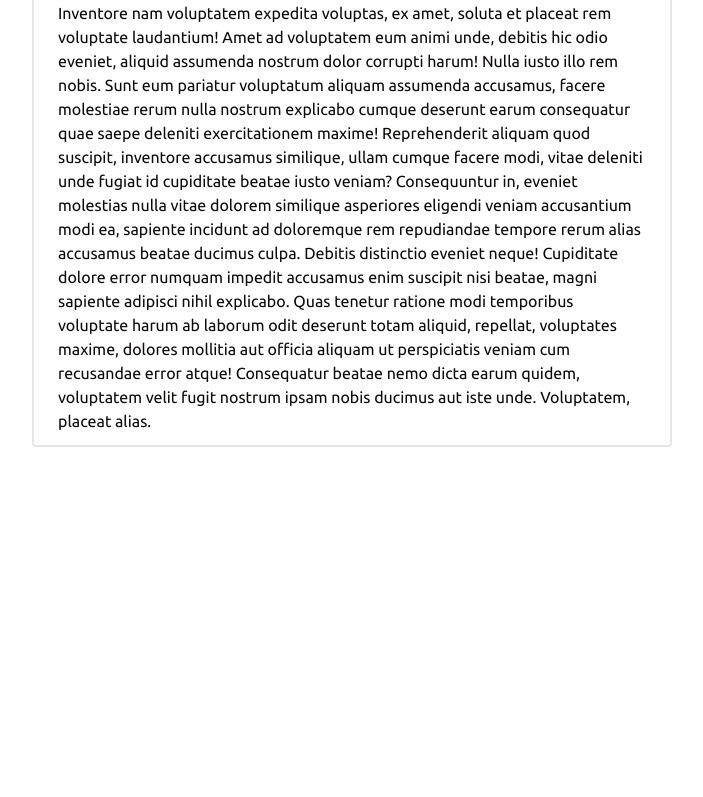
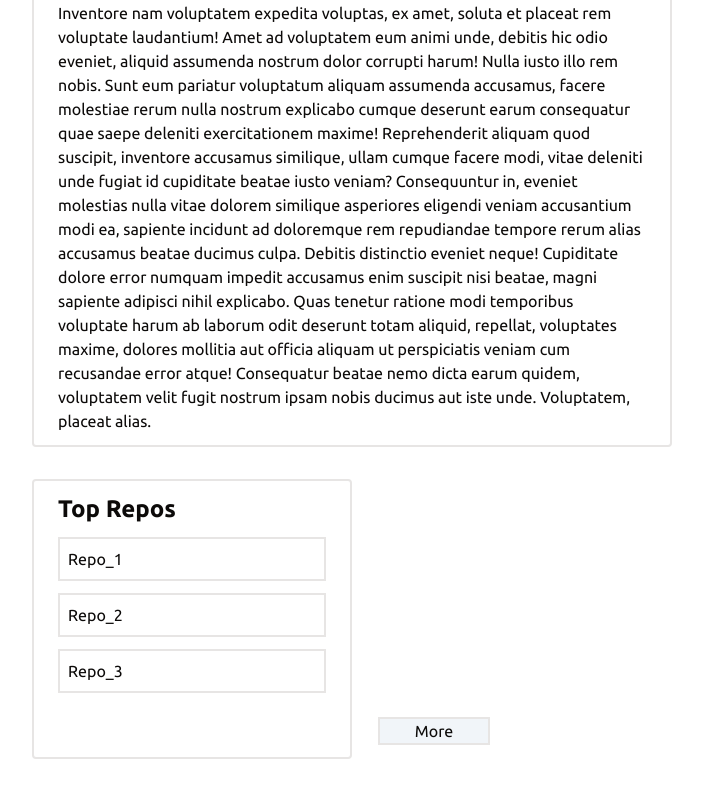
Before and after one commit to thtauhid/open-profile, a React (Vite) app: page /profile/1 in a window 1280 px wide. Shown: the part 301-1098 px from the top of the page, without its empty margins (288-991 px from the left). Before the commit the page ends 820 px from the top, so only its background shows below. Built offline with nearby package versions, Linux system fonts and the light colour scheme.

Commit message:
Added a simple Top Repos component in pages

```diff
--- /dev/null
+++ b/src/pages/Profile/TopRepos.tsx
@@ -0,0 +1,34 @@
+import React, { useState } from 'react';
+
+const Bio: React.FC = () => {
+    const initialReposToShow = 3;
+    const [reposToShow, setReposToShow] = useState(initialReposToShow);
+    const repositories = ['Repo_1', 'Repo_2', 'Repo_3', 'Repo_4', 'Repo_5', 'Repo_6', 'Repo_7', 'Repo_8', 'Repo_9', 'Repo_10'];
+    const [buttonLabel, setButtonLabel] = useState('More');
+
+    const loadMore = () => {
+        if (buttonLabel === 'Show More') {
+            setReposToShow(repositories.length);
+            setButtonLabel('Show Less');
+        } else {
+            setReposToShow(initialReposToShow);
+            setButtonLabel('Show More');
+        }
+    };
+
+    return (
+        <div className='my-8 border-2 px-6 rounded-sm w-1/2'>
+            <h1 className="text-2xl font-bold py-3">Top Repos</h1>
+            <div style={{ maxHeight: '200px', overflow: 'auto' }}>
+                {repositories.slice(0, reposToShow).map((repo, index) => (
+                    <div className="border-2 mb-3 p-2" key={index}>
+                        {repo}
+                    </div>
+                ))}
+            </div>
+            <button onClick={loadMore} className='border-2 px-2 bg-slate-100 my-3 ml-80 w-28'>{buttonLabel}</button>
+        </div>
+    );
+};
+
+export default Bio;
--- a/src/pages/Profile/index.tsx
+++ b/src/pages/Profile/index.tsx
@@ -1,6 +1,7 @@
 // import { useParams } from "react-router-dom";
 import Bio from "./Bio";
 import Header from "./Header";
+import TopRepos from "./TopRepos";
 
 
 function Profile() {
@@ -10,6 +11,7 @@ function Profile() {
       <div className="w-1/2">
         <Header />
         <Bio />
+        <TopRepos />
       </div>
     </div>
   );
```
